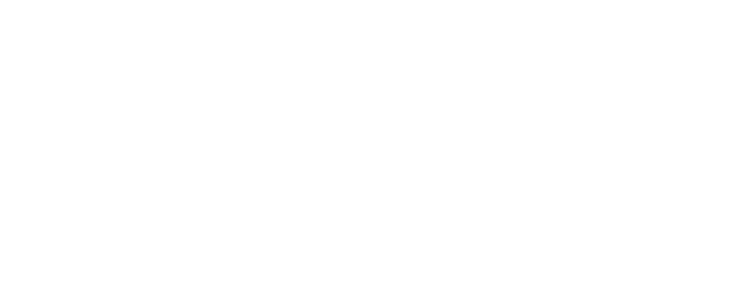
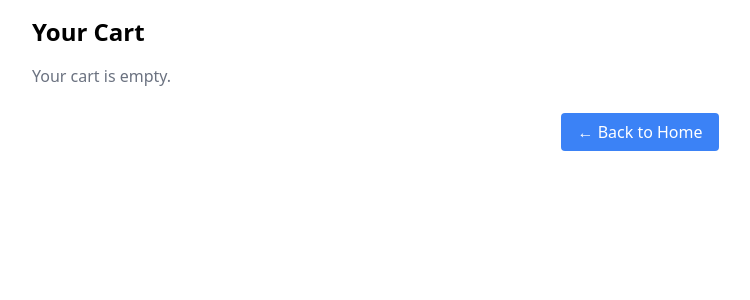
Before and after one commit to mdarslan7/react-product-catalog, a React (Create React App) app: page /cart in a window 1280 px wide. Before the commit this address had no page. Shown: the top 300 px of the page, without its empty margins (0-750 px from the left). Built offline with nearby package versions, Linux system fonts and the light colour scheme.

Commit message:
add CartPage, footer and cart icon animation

```diff
--- a/src/App.jsx
+++ b/src/App.jsx
@@ -3,6 +3,7 @@
 import Home from "./pages/Home";
 import ProductDetailPage from "./pages/ProductDetailPage";
 import { CartProvider } from "./contexts/CartContext";
+import CartPage from "./pages/CartPage";
 
 const App = () => {
   return (
@@ -11,6 +12,7 @@
         <Routes>
           <Route path="/" element={<Home />} />
           <Route path="/product/:id" element={<ProductDetailPage />} />
+          <Route path="/cart" element={<CartPage />} />
         </Routes>
       </Router>
     </CartProvider>
--- a/src/contexts/CartContext.js
+++ b/src/contexts/CartContext.js
@@ -1,18 +1,42 @@
-import React, { createContext, useState, useContext } from 'react';
+import React, { useState, createContext, useContext } from 'react';
 
 const CartContext = createContext();
 
 export const CartProvider = ({ children }) => {
-  const [cart, setCart] = useState([]);
+  const [cartItems, setCartItems] = useState([]);
 
   const addToCart = (product) => {
-    setCart((prevCart) => [...prevCart, product]);
+    setCartItems((prev) => {
+      const existing = prev.find((item) => item.id === product.id);
+      if (existing) {
+        // Adjust quantity dynamically
+        return prev.map((item) =>
+          item.id === product.id
+            ? { ...item, quantity: item.quantity + (product.quantity || 1) }
+            : item
+        );
+      }
+      return [...prev, { ...product, quantity: 1 }]; // Add as a new product with quantity 1
+    });
   };
 
-  const getTotalItems = () => cart.length;
+
+  const removeFromCart = (id) => {
+    setCartItems((prev) => prev.filter((item) => item.id !== id));
+  };
+
+  const getTotalItems = () => {
+    return cartItems.reduce((total, item) => total + item.quantity, 0);
+  };
+
+  const getTotalPrice = () => {
+    return cartItems.reduce((total, item) => total + item.price * item.quantity, 0);
+  };
 
   return (
-    <CartContext.Provider value={{ cart, addToCart, getTotalItems }}>
+    <CartContext.Provider
+      value={{ cartItems, addToCart, removeFromCart, getTotalItems, getTotalPrice }}
+    >
       {children}
     </CartContext.Provider>
   );
--- /dev/null
+++ b/src/pages/CartPage.jsx
@@ -0,0 +1,75 @@
+import React from 'react';
+import { Link } from 'react-router-dom';
+import { useCart } from '../contexts/CartContext';
+
+const CartPage = () => {
+  const { cartItems, addToCart, removeFromCart, getTotalPrice } = useCart();
+
+  const decreaseQuantity = (product) => {
+    if (product.quantity === 1) {
+      removeFromCart(product.id); // Remove product if quantity reaches 0
+    } else {
+      updateCartItemQuantity(product.id, -1); // Decrease quantity by 1
+    }
+  };
+
+  const updateCartItemQuantity = (productId, delta) => {
+    addToCart({ id: productId, quantity: delta }); // Use delta to adjust quantity
+  };
+
+  return (
+    <div className="container mx-auto px-8 py-4">
+      <h1 className="text-2xl font-semibold mb-4">Your Cart</h1>
+      {cartItems.length === 0 ? (
+        <p className="text-gray-500">Your cart is empty.</p>
+      ) : (
+        <div>
+          <ul className="space-y-4">
+            {cartItems.map((item) => (
+              <li
+                key={item.id}
+                className="flex justify-between items-center border p-4 rounded-lg shadow"
+              >
+                <div>
+                  <h2 className="text-lg font-semibold">{item.name}</h2>
+                  <p className="text-gray-500">${item.price.toFixed(2)}</p>
+                  <div className="flex items-center mt-2">
+                    <button
+                      onClick={() => decreaseQuantity(item)}
+                      className="bg-gray-300 text-black px-2 py-1 rounded hover:bg-gray-400"
+                    >
+                      -
+                    </button>
+                    <span className="mx-4">{item.quantity}</span>
+                    <button
+                      onClick={() => addToCart({ ...item })}
+                      className="bg-gray-300 text-black px-2 py-1 rounded hover:bg-gray-400"
+                    >
+                      +
+                    </button>
+                  </div>
+                </div>
+                <p className="text-right font-semibold">
+                  ${(item.price * item.quantity).toFixed(2)}
+                </p>
+              </li>
+            ))}
+          </ul>
+          <div className="mt-6 text-right">
+            <h2 className="text-xl font-semibold">Total: ${getTotalPrice().toFixed(2)}</h2>
+          </div>
+        </div>
+      )}
+      <div className="mt-8 text-center">
+        <Link
+          to="/"
+          className="bg-blue-500 text-white px-4 py-2 rounded hover:bg-blue-600"
+        >
+          ← Back to Home
+        </Link>
+      </div>
+    </div>
+  );
+};
+
+export default CartPage;
--- a/src/pages/Home.jsx
+++ b/src/pages/Home.jsx
@@ -1,42 +1,56 @@
-import React, { useState } from 'react';
-import { useCart } from '../contexts/CartContext'; // Import the useCart hook
-import productsData from '../data/products.json'; // Product data
-import ProductList from '../components/ProductList';
-import SearchBar from '../components/SearchBar';
-import CategoryFilter from '../components/CategoryFilter';
+import React, { useState } from "react";
+import { useCart } from "../contexts/CartContext";
+import productsData from "../data/products.json";
+import ProductList from "../components/ProductList";
+import SearchBar from "../components/SearchBar";
+import CategoryFilter from "../components/CategoryFilter";
+import { Link } from "react-router-dom";
 
 const Home = () => {
-  const [search, setSearch] = useState('');
+  const [search, setSearch] = useState("");
   const [selectedCategories, setSelectedCategories] = useState([]);
   const { getTotalItems } = useCart();
 
   const categories = [...new Set(productsData.map((p) => p.category))];
 
   const filteredProducts = productsData.filter((product) => {
-    const matchesSearch = product.name.toLowerCase().includes(search.toLowerCase());
+    const matchesSearch = product.name
+      .toLowerCase()
+      .includes(search.toLowerCase());
     const matchesCategory =
-      selectedCategories.length === 0 || selectedCategories.includes(product.category);
+      selectedCategories.length === 0 ||
+      selectedCategories.includes(product.category);
     return matchesSearch && matchesCategory;
   });
 
   const handleCategoryChange = (category) => {
     setSelectedCategories((prev) =>
-      prev.includes(category) ? prev.filter((c) => c !== category) : [...prev, category]
+      prev.includes(category)
+        ? prev.filter((c) => c !== category)
+        : [...prev, category]
     );
   };
 
   return (
-    <div className="p-4">
+    <div className="flex flex-col min-h-screen">
+      <div className="p-4 flex-grow">
         <div className="flex justify-between items-center mb-4">
           <div className="w-1/2">
-          <SearchBar value={search} onChange={(e) => setSearch(e.target.value)} />
+            <SearchBar
+              value={search}
+              onChange={(e) => setSearch(e.target.value)}
+            />
           </div>
 
           <div className="relative">
-          <button className="bg-blue-500 text-white p-2 rounded-full text-lg">
+            <Link
+              to="/cart"
+              className="bg-blue-500 text-white p-2 rounded-full text-lg hover:bg-blue-600 transition-all duration-300 transform hover:scale-105"
+              title="Go to Cart"
+            >
               🛒
-          </button>
-          <span className="absolute top-0 right-0 bg-red-500 text-white rounded-full text-xs px-2">
+            </Link>
+            <span className="absolute top-0 right-0 bg-red-500 text-white rounded-full text-xs px-2 animate-bounce">
               {getTotalItems()}
             </span>
           </div>
@@ -49,6 +63,12 @@
         />
         <ProductList products={filteredProducts} />
       </div>
+
+      {/* Footer */}
+      <footer className="bg-gray-800 text-white text-center p-4">
+        React Product Catalog
+      </footer>
+    </div>
   );
 };
 
```
Lines whose indentation alone changed are shown as unchanged.
